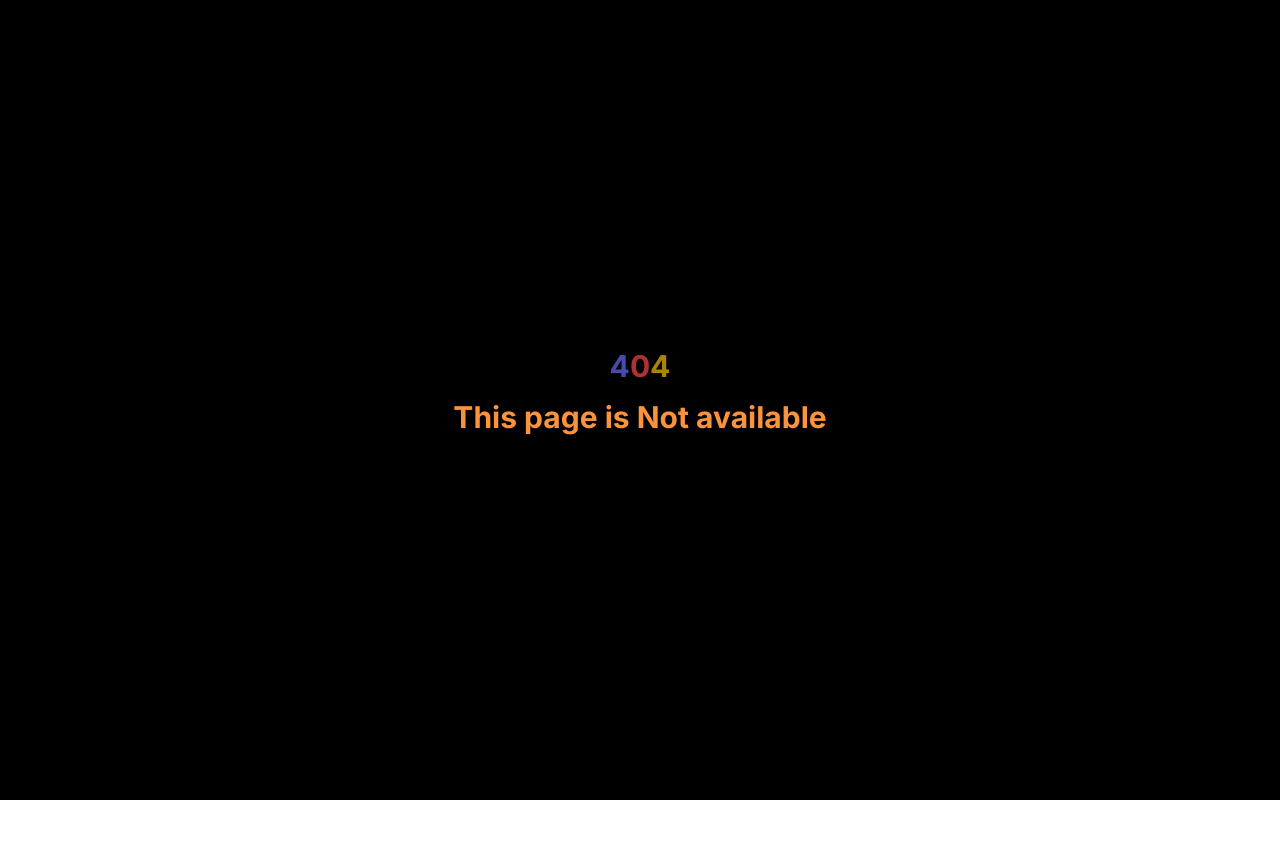
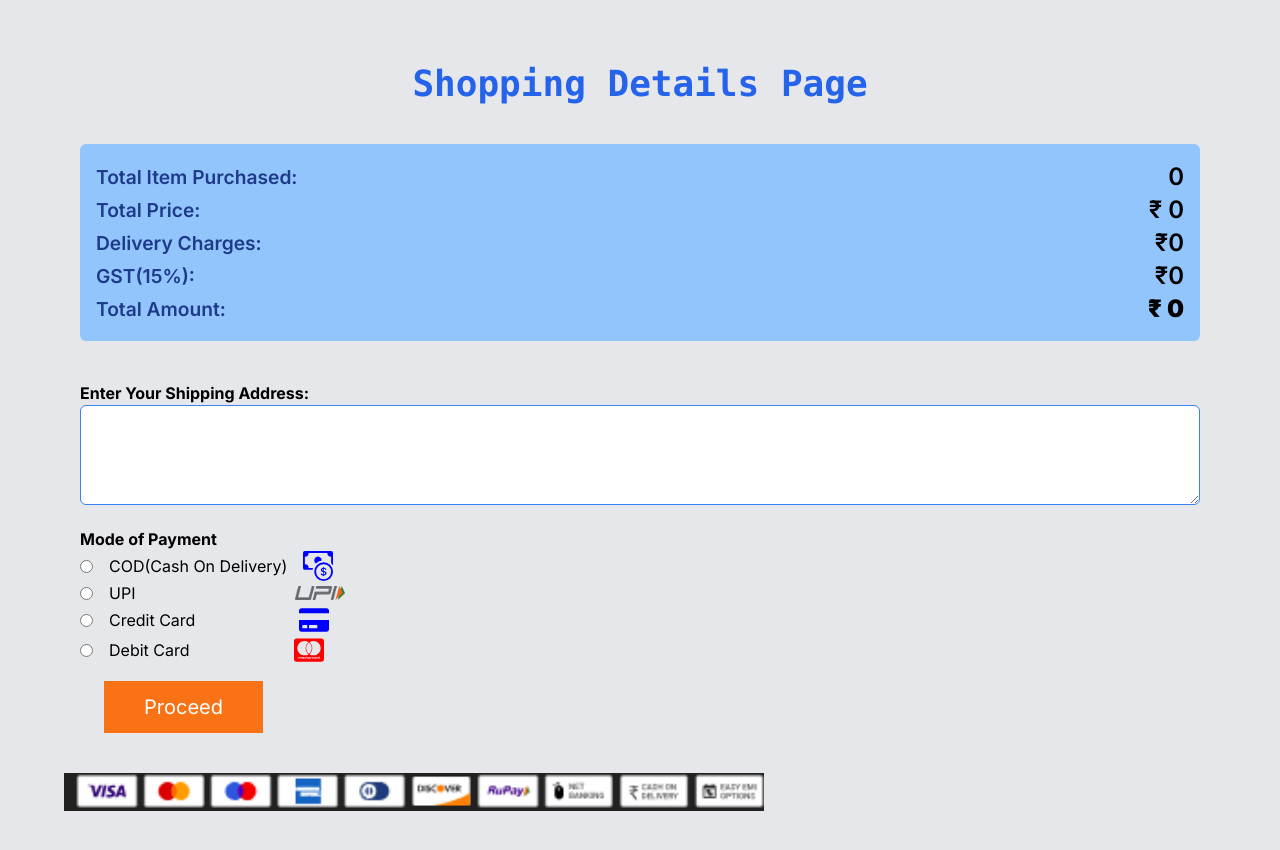
Before and after one commit to Debankushg/Next_13, a Next.js app in the folder curd/: page /payment in a window 1280 px wide. Before the commit this address had no page. Shown: the top 850 px of the page. Before the commit the page ends 800 px from the top, so only its background shows below. Built offline with nearby package versions, Linux system fonts and the light colour scheme.

Commit message:
Payment page has been set up

```diff
--- a/curd/src/app/api/auth/[...nextauth]/route.js
+++ b/curd/src/app/api/auth/[...nextauth]/route.js
@@ -1,19 +1,62 @@
 import NextAuth from "next-auth";
 import GoogleProvider from "next-auth/providers/google";
 import GithubProvider from "next-auth/providers/github";
+import CredentialsProvider from "next-auth/providers/credentials";
 
 
-const handler =  NextAuth({
-    providers:[
+const handler = NextAuth({
+    providers: [
         GoogleProvider({
-            clientId:process.env.GOOGLE_CLIENT_ID ?? "",
-            clientSecret:process.env.GOOGLE_CLIENT_SECRET ?? "",
+            clientId: process.env.GOOGLE_CLIENT_ID ?? "",
+            clientSecret: process.env.GOOGLE_CLIENT_SECRET ?? "",
         }),
         GithubProvider({
-            clientId:process.env.GITHUB_CLIENT_ID,
-            clientSecret:process.env.GITHUB_CLIENT_SECRET
+            clientId: process.env.GITHUB_CLIENT_ID,
+            clientSecret: process.env.GITHUB_CLIENT_SECRET
+        }),
+
+        CredentialsProvider({
+            name: "Credentials",
+            credentials: {
+                username: { label: "Username", type: "text", placeholder: "jsmith" },
+                password: { label: "Password", type: "password" }
+            },
+            async authorize(credentials, req) {
+
+
+                const response = await fetch('https://dummyjson.com/auth/login', {
+                    method: 'POST',
+                    headers: { 'Content-Type': 'application/json' },
+                    body: JSON.stringify(
+                        // username: 'kminchelle',
+                        // password: '0lelplR',
+                        // expiresInMins: 60, // optional
+                        {
+                            username: credentials?.username,
+                            password: credentials?.password
+                        }
+                    )
+                })
+                const user = await response.json();
+
+                console.log(user, "USER ");
+                if (user) {
+                    return user
+                } else {
+                    return null
+                }
+            }
         })
-    ]
+    ],
+    callbacks: {
+        async jwt({ token, user }) {
+            return { ...token, ...user }
+        },
+        async session({session,token,user}){
+            session.user = token;
+            return session
+        }
+    }
 })
 
-export {handler as GET , handler as POST}
+export { handler as GET, handler as POST }
--- a/curd/src/app/api/getApi.js
+++ b/curd/src/app/api/getApi.js
@@ -37,6 +37,7 @@ export const loginApi = async (login) => {
          body: JSON.stringify(
             // username: 'kminchelle',
             // password: '0lelplR',
+            //email:kminchelle@qq.com
             // expiresInMins: 60, // optional
             login
          )
--- a/curd/src/app/login/shopping/page.js
+++ b/curd/src/app/login/shopping/page.js
@@ -2,7 +2,8 @@
 import React, { useEffect, useState, Suspense } from 'react'
 import { getEcomdata } from "../../api/getApi"
 import { useDispatch, useSelector } from "react-redux";
-import { toggleCart, addItem } from "../../redux/slice"
+import { toggleCart, addItem, } from "../../redux/slice"
+import { useRouter } from 'next/navigation'
 import Cart from "./pages"
 import Image from 'next/image'
 import { signOut } from 'next-auth/react'
@@ -19,6 +20,10 @@ const Shoppinglist = ({ session }) => {
     // for pagination
     const [currentPage, setCurrentPage] = useState(1);
     const [itemsPerPage, setItemsPerPage] = useState(10);
+    const router = useRouter()
+    const navigate = (routeName) => {
+        router.push(routeName)
+    }
 
     const handleOpenCart = (open) => {
         dispatch(toggleCart(open));
@@ -54,6 +59,10 @@ const Shoppinglist = ({ session }) => {
         }
     };
 
+    const handleBuyNow = (e) => {
+        dispatch(addItem(e));
+        navigate('/payment')
+    }
 
     const handleAddToCart = (e) => {
         dispatch(addItem(e));
@@ -81,10 +90,19 @@ const Shoppinglist = ({ session }) => {
         return (
             <>
                 <div className='bg-gradient-to-r from-blue-500 to-indigo-500 flex justify-end py-2'>
+                    <div className='flex justify-end p-4 w-[70%]'>
+                        <input
+                            className='p-2 rounded w-[70%] focus:outline-none'
+                            type="text"
+                            placeholder="Search for Product"
+                            value={searchTerm}
+                            onChange={handleSearch}
+                        />
+                    </div>
                     <div className='details  mr-10'>
                         <h5 className='text-center  '>
                             <span className=' bg-white relative left-16 text-orange-600 w-10 h-10 rounded-full flex items-center justify-center font-semibold'>
-                                {session?.user?.name.slice(0, 1)}
+                                {(session?.user?.name) ? session?.user?.name.slice(0, 1) : (session?.user?.firstName.slice(0, 1))}
                             </span>
                         </h5>
                         <h5 className=' font-semibold text-orange-100'>{session?.user?.email}</h5>
@@ -93,7 +111,7 @@ const Shoppinglist = ({ session }) => {
 
                         <div
                             title="Cart"
-                            className="cart_icon relative cursor-pointer">
+                            className="cart_icon relative top-[5px] cursor-pointer">
                             <Image
                                 width={50}
                                 height={50}
@@ -109,7 +127,7 @@ const Shoppinglist = ({ session }) => {
 
                     </div>
                     <div className="flex justify-end  mr-5 relative bottom-3">
-                        <button className='mt-5 px-8 py-1 rounded-md bg-orange-500 text-gray-50' onClick={() => signOut()}>Sign Out</button>
+                        <button className='mt-5 px-6 py-1 rounded-md bg-orange-500 text-gray-50' onClick={() => signOut()}>Sign Out</button>
                     </div>
 
                 </div>
@@ -118,18 +136,8 @@ const Shoppinglist = ({ session }) => {
 
                         <div className="text-center mb-8 ">
                             <h1 className="text-3xl text-orange-500 font-bold">Welcome to Our Store</h1>
-
-                            <div className='flex justify-end p-6'>
-                                <input
-                                    className='p-2 rounded'
-                                    type="text"
-                                    placeholder="Search..."
-                                    value={searchTerm}
-                                    onChange={handleSearch}
-                                />
-                            </div>
                         </div>
-
+                        {/* {isModalOpen && <Modal onClose={() => handleCloseModal(false)} />} */}
                         <div className="grid grid-cols-1 sm:grid-cols-2 md:grid-cols-3 lg:grid-cols-4 xl:grid-cols-5 gap-4">
                             {data.map((e) => (
                                 <div key={e.id} className="bg-white rounded-lg overflow-hidden shadow-md">
@@ -162,7 +170,7 @@ const Shoppinglist = ({ session }) => {
                                             </span>
                                         </div>
                                         <div className="mt-4 flex justify-between">
-                                            <button className="bg-orange-500 hover:bg-amber-500 text-white font-bold py-2 px-4 rounded">
+                                            <button className="bg-orange-500 hover:bg-amber-500 text-white font-bold py-2 px-4 rounded" onClick={() => handleBuyNow(e)}>
                                                 Buy Now
                                             </button>
                                             <button
@@ -172,7 +180,10 @@ const Shoppinglist = ({ session }) => {
                                                 {isAdded ? 'Added' : 'Add to Cart'}
                                             </button>
                                         </div>
+
                                     </div>
+
+
                                 </div>
                             ))}
                         </div>
--- a/curd/src/app/login/shopping/pages.js
+++ b/curd/src/app/login/shopping/pages.js
@@ -2,7 +2,8 @@
 import { useEffect, useState } from "react";
 import { useDispatch, useSelector } from "react-redux";
 import { IoCloseSharp } from "react-icons/io5";
-import Modal from './modal'
+import Payment from '../../payment/page'
+import { useRouter } from 'next/navigation'
 import {
     toggleCart,
     removeItem,
@@ -16,6 +17,10 @@ import Image from 'next/image'
 const Cart = () => {
     const { isCartOpen, isModalOpen, cartItems } = useSelector((state) => state.cart);
 
+    const router = useRouter()
+    const navigate = (routeName) => {
+        router.push(routeName)
+    }
 
     const dispatch = useDispatch();
 
@@ -23,8 +28,8 @@ const Cart = () => {
         dispatch(toggleCart(close));
     };
 
-    const handleOpenModal = (open) => {
-        dispatch(toggleModal(open));
+    const handleOpenModal = () => {
+        navigate('/payment')
     }
 
     const handleCloseModal = (close) => {
@@ -146,14 +151,12 @@ const Cart = () => {
                             type="button"
                             className="checkout_btn bg-orange-500 text-white text-xl px-10 py-3 mt-4 disabled:opacity-50 disabled:cursor-not-allowed"
                             disabled={cartQuantity === 0}
-                            onClick={() => handleOpenModal(true)}
+                            onClick={() => handleOpenModal()}
                         >
                             Checkout
                         </button>
                     </div>
                 </div>
-
-                {isModalOpen && <Modal onClose={() => handleCloseModal(false)} />}
             </div>)}
 
         </>
--- a/curd/src/app/login/shopping/modal.js
+++ b/curd/src/app/payment/page.js
@@ -2,13 +2,23 @@
 import Image from 'next/image';
 import React, { useState } from 'react';
 import { useDispatch, useSelector } from "react-redux";
-import { IoCloseSharp } from "react-icons/io5";
-import { loginApi } from '../../api/getApi';
+import { FaCreditCard, FaCcMastercard } from "react-icons/fa";
+import { BsCashCoin } from "react-icons/bs";
+import { useRouter } from 'next/navigation'
+import {
+  removeItem,
+} from "../redux/slice";
 
-const Modal = ({ onClose }) => {
 
-  const { isCartOpen, isModalOpen, cartItems } = useSelector((state) => state.cart);
+const Payment = () => {
+
+  const { cartItems } = useSelector((state) => state.cart);
   const [address, setAddress] = useState("")
+  const dispatch = useDispatch()
+  const router = useRouter()
+  const navigate = (routeName) => {
+    router.push(routeName)
+  }
 
   const handleTextChange = (e) => {
     setAddress(e.target.value)
@@ -20,6 +30,11 @@ const Modal = ({ onClose }) => {
     setSelectedOption(event.target.value);
   };
 
+  const handleRemove = (itemId) => {
+    dispatch(removeItem(itemId));
+  };
+
+  console.log(cartItems, "cartItems");
   const cartTotal = cartItems
     .map((item) => item.price * item.quantity)
     .reduce((prevValue, currValue) => prevValue + currValue, 0);
@@ -28,10 +43,16 @@ const Modal = ({ onClose }) => {
     .map((item) => item.quantity)
     .reduce((prevValue, currValue) => prevValue + currValue, 0);
 
+  const GST = parseInt((cartTotal * 0.15).toFixed())
+
+  const deliveryCharges = (cartTotal < 500 && cartTotal > 0) ? 400 : (cartTotal < 1000 && cartTotal > 500) ? 200 : 0;
+
+  const gTotal = parseInt(cartTotal) + parseInt(GST) + parseInt(deliveryCharges)
+
 
   const handleProceed = () => {
     const data = {
-      Gtotal: cartTotal.toLocaleString(),
+      Gtotal: gTotal.toLocaleString(),
       address: address,
       totalItems: cartTotalQuantity.toLocaleString(),
       paymentMode: selectedOption
@@ -44,16 +65,19 @@ const Modal = ({ onClose }) => {
   return (
     // Your modal markup and styles go here
     <div className=''>
-      <div className={`modal ${isModalOpen ? 'open' : 'closed'} h-auto  bg-white flex justify-center items-center overflow-y-scroll `}>
-        <div className="modal-content h-[500px] w-[800px] p-10">
-          <button onClick={onClose}><IoCloseSharp size={30} /></button>
+
+      <div className={` h-auto bg-gray-200 flex justify-center items-center`}>
+
+        <div className="modal-content w-full p-16">
+          <h1 className='text-4xl text-center font-bold font-mono text-blue-600'>Shopping Details Page</h1>
+          {/* <button onClick={onClose}><IoCloseSharp size={30} /></button> */}
           {cartItems.map((item) => {
             const { id, thumbnail, title, price, quantity } = item;
             const itemTotal = price * quantity;
             return (
               <>
                 <div className='border border-blue-900  rounded-md flex p-4 m-4' key={id}>
-                  <div className="cart_items_img w-24 h-24">
+                  <div className="cart_items_img w-24 h-24" >
                     <Image
                       src={thumbnail}
                       alt="Product"
@@ -69,12 +93,17 @@ const Modal = ({ onClose }) => {
                     <h3 className="price font-bold mt-2">₹ {itemTotal.toLocaleString()}</h3>
                   </div>
 
+                  <div>
+                    {cartItems.length > 0 ? <buton className=" bg-blue-900 text-white text-xl px-8 py-2 mt-4 rounded-md m-6 cursor-pointer" onClick={() => handleRemove(id)}>Remove</buton> :
+                      <buton className=" bg-blue-900 text-white text-xl px-8 py-2 mt-4 rounded-md m-6 cursor-pointer" onClick={() => navigate('/')}>Back</buton>}
+                  </div>
+
                 </div>
               </>
             )
           })}
 
-          <div className=' bg-blue-300 m-4 p-4 rounded-md'>
+          <div className=' bg-blue-300 m-4 p-4 rounded-md my-10'>
             <h3 className="text-2xl font-semibold flex justify-between items-center">
               <span>
                 <small className='text-blue-900'>Total Item Purchased:</small>
@@ -85,39 +114,45 @@ const Modal = ({ onClose }) => {
             </h3>
             <h3 className="text-2xl font-semibold flex justify-between items-center">
               <span>
-                <small className='text-blue-900'>Grand Total:</small>
+                <small className='text-blue-900'>Total Price:</small>
               </span>
               <span>
-                <b>₹ {cartTotal.toLocaleString()}</b>
+                <span>₹ {cartTotal.toLocaleString()}</span>
+              </span>
+            </h3>
+            <h3 className="text-2xl font-semibold flex justify-between items-center">
+              <span>
+                <small className='text-blue-900'>Delivery Charges:</small>
+              </span>
+              <span>
+                <span>₹{deliveryCharges.toLocaleString()}</span>
+              </span>
+            </h3>
+            <h3 className="text-2xl font-semibold flex justify-between items-center">
+              <span>
+                <small className='text-blue-900'>GST(15%):</small>
+              </span>
+              <span>
+                <span>₹{GST.toLocaleString()}</span>
+              </span>
+            </h3>
+            <h3 className="text-2xl font-semibold flex justify-between items-center">
+              <span>
+                <small className='text-blue-900'>Total Amount:</small>
+              </span>
+              <span>
+                <b>₹ {gTotal.toLocaleString()}</b>
               </span>
             </h3>
           </div>
           <div className='m-4'>
             <h1 className='font-bold'>Enter Your Shipping Address:</h1>
-            <textarea className='h-[100px] w-full border border-blue-500 rounded-md px-2' onChange={handleTextChange} />
+            <textarea className='h-[100px] w-full border border-blue-500 rounded-md px-2 outline-none' onChange={handleTextChange} />
           </div>
           <div className='m-4'>
             <h1 className='font-bold'>Mode of Payment</h1>
-            {/* <div className='flex flex-col'>
-              <label>
-                <input type="radio" name="options" onChange={selectOption} />
-                <span className='px-4'>COD</span>
-              </label>
-              <label>
-                <input type="radio" name="options" onChange={selectOption} />
-                <span className='px-4'>UPI</span>
-              </label>
-              <label>
-                <input type="radio" name="options" onChange={selectOption} />
-                <span className='px-4'>Credit Card</span>
-              </label>
-              <label>
-                <input type="radio" name="options" onChange={selectOption} />
-                <span className='px-4'>Debit Card</span>
-              </label>
-            </div> */}
             <div className='flex flex-col'>
-              <label>
+              <label className="flex items-center">
                 <input
                   type="radio"
                   name="options"
@@ -125,9 +160,11 @@ const Modal = ({ onClose }) => {
                   onChange={selectOption}
                   checked={selectedOption === 'COD'}
                 />
-                <span className='px-4'>COD</span>
+                <span className='px-4 flex items-center'>COD(Cash On Delivery)
+                  <span className="ml-4"><BsCashCoin color='blue' size={30} /></span>
+                </span>
               </label>
-              <label>
+              <label className="flex items-center">
                 <input
                   type="radio"
                   name="options"
@@ -135,9 +172,11 @@ const Modal = ({ onClose }) => {
                   onChange={selectOption}
                   checked={selectedOption === 'UPI'}
                 />
-                <span className='px-4'>UPI</span>
+                <span className='px-4 flex items-center'>UPI
+                  <span className="ml-[10rem]"><Image src={'/upi.png'} alt="logo" width={50} height={50} /></span>
+                </span>
               </label>
-              <label>
+              <label className="flex items-center">
                 <input
                   type="radio"
                   name="options"
@@ -145,9 +184,13 @@ const Modal = ({ onClose }) => {
                   onChange={selectOption}
                   checked={selectedOption === 'Credit Card'}
                 />
-                <span className='px-4'>Credit Card</span>
+                <span className='px-4 flex items-center'>
+                  Credit Card
+                  <span className="ml-[6.5rem]"><FaCreditCard color='blue' size={30} /></span>
+                </span>
               </label>
-              <label>
+
+              <label className="flex items-center">
                 <input
                   type="radio"
                   name="options"
@@ -155,7 +198,9 @@ const Modal = ({ onClose }) => {
                   onChange={selectOption}
                   checked={selectedOption === 'Debit Card'}
                 />
-                <span className='px-4'>Debit Card</span>
+                <span className='px-4 flex items-center' >Debit Card
+                  <span className="ml-[6.5rem]"><FaCcMastercard color='red' size={30} /></span>
+                </span>
               </label>
             </div>
             <div>
@@ -169,6 +214,7 @@ const Modal = ({ onClose }) => {
             </div>
 
           </div>
+          <Image src={'/card.png'} alt="logo" width={700} height={650} />
 
         </div>
       </div>
@@ -176,4 +222,4 @@ const Modal = ({ onClose }) => {
   );
 };
 
-export default Modal;
+export default Payment;
--- a/curd/src/app/signin/page.js
+++ b/curd/src/app/signin/page.js
@@ -31,6 +31,9 @@ const Signin = () => {
     })
 
 
+    // const handelLogin = () => {
+    //     Signin()
+    // }
 
 
     //Google login
@@ -55,7 +58,7 @@ const Signin = () => {
                 </div>
                 {/* form */}
                 <form className='flex flex-col gap-5' onSubmit={formik.handleSubmit}>
-                    <div className={`${styles.input_group}`}>
+                    {/* <div className={`${styles.input_group}`}>
                         <input
                             type='email'
                             name='email'
@@ -68,8 +71,22 @@ const Signin = () => {
 
                         />
                         <span className='icon flex items-center px-4'><HiAtSymbol size={25} /></span>
+                    </div> */}
+                    <div className={`${styles.input_group}`}>
+                        <input
+                            type='text'
+                            name='username'
+                            placeholder='User Name'
+                            autoComplete='off'
+                            className={styles.input_textBox}
+                        // onChange={formik.handleChange}
+                        // value={formik.values.email}
+                        // {...formik.getFieldProps('email')}
+
+                        />
+                        <span className='icon flex items-center px-4'><HiAtSymbol size={25} /></span>
                     </div>
-                    {formik.errors.email && formik.touched.email ? <span className='text-rose-500'>{formik.errors.email}</span> : <></>}
+                    {/* {formik.errors.email && formik.touched.email ? <span className='text-rose-500'>{formik.errors.email}</span> : <></>} */}
                     <div className={styles.input_group}>
                         <input
                             type={`${show ? "text" : "password"}`}
@@ -82,9 +99,9 @@ const Signin = () => {
                         />
                         <span className='icon flex items-center px-4 cursor-pointer hover:text-[#6366f1]' onClick={() => setShow(!show)}><HiFingerPrint size={25} /></span>
                     </div>
-                    {formik.errors.password && formik.touched.password ? <span  className='text-rose-500'>{formik.errors.password}</span> : <></>}
+                    {formik.errors.password && formik.touched.password ? <span className='text-rose-500'>{formik.errors.password}</span> : <></>}
                     <div className='input-button'>
-                        <button type='submit' className={styles.button}> Login</button>
+                        <button type='submit' className={styles.button} onClick={() => signIn()}> Login</button>
 
                     </div>
                     <div className='input-button'>
```
Also changed, not shown: curd/src/app/page.js (+20 -50 lines), curd/public/card.png (added), curd/public/upi.png (added).
